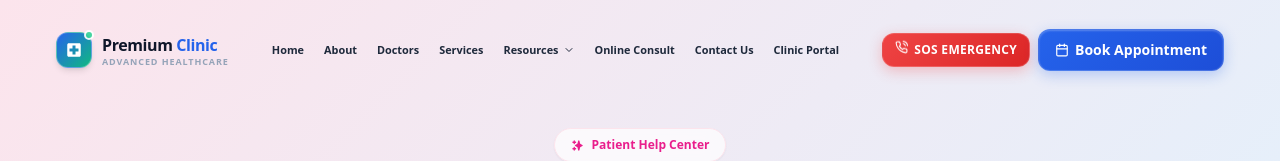
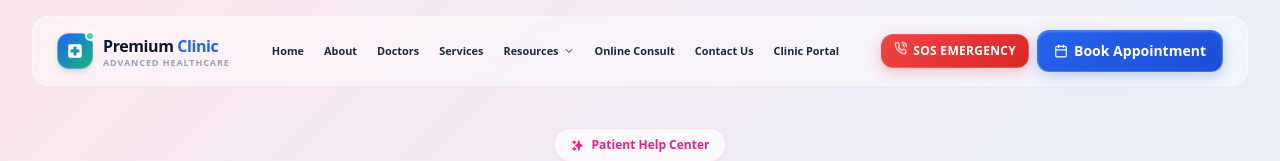
Before and after one commit to Mahnoor-Zafar-sys/physiohub, a React (Vite) app in the folder client/: page /faq in a window 1280 px wide. Shown: the top 161 px of the page. Built offline with nearby package versions, Linux system fonts and the light colour scheme; a web font is replaced by a local one.

Commit message:
Introduce nav-glass-top styling for unscrolled state to solve link text readability issues

```diff
--- a/client/src/components/Navbar.jsx
+++ b/client/src/components/Navbar.jsx
@@ -55,6 +55,13 @@ export default function Navbar({ onBookAppointment }) {
   return (
     <>
       <style>{`
+        .nav-glass-top {
+          background: rgba(255, 255, 255, 0.45) !important;
+          backdrop-filter: blur(10px) !important;
+          -webkit-backdrop-filter: blur(10px) !important;
+          border: 1.2px solid rgba(255, 255, 255, 0.4) !important;
+          box-shadow: 0 4px 20px -6px rgba(0, 0, 0, 0.01) !important;
+        }
         .nav-glass {
           background: linear-gradient(135deg,
             rgba(255,255,255,0.45) 0%,
@@ -112,7 +119,7 @@ export default function Navbar({ onBookAppointment }) {
           initial={{ y: -80, opacity: 0 }}
           animate={{ y: 0, opacity: 1 }}
           transition={{ duration: 0.7, ease: [0.16, 1, 0.3, 1] }}
-          className={`relative rounded-2xl transition-all duration-500 ${scrolled ? "nav-glass" : "bg-transparent"}`}
+          className={`relative rounded-2xl transition-all duration-500 ${scrolled ? "nav-glass" : "nav-glass-top"}`}
         >
           {scrolled && (
             <div className="absolute inset-0 rounded-2xl opacity-30 pointer-events-none"
```
